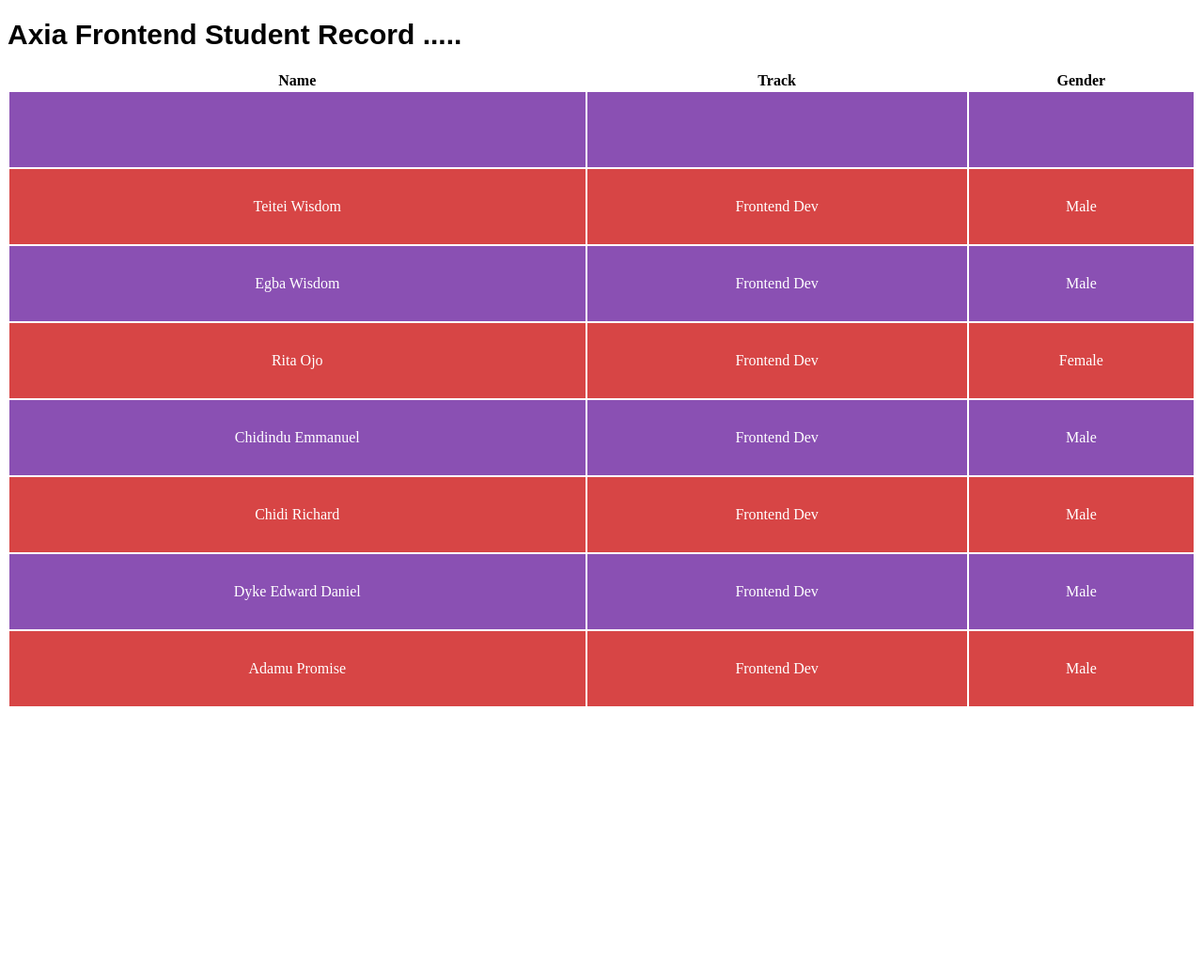
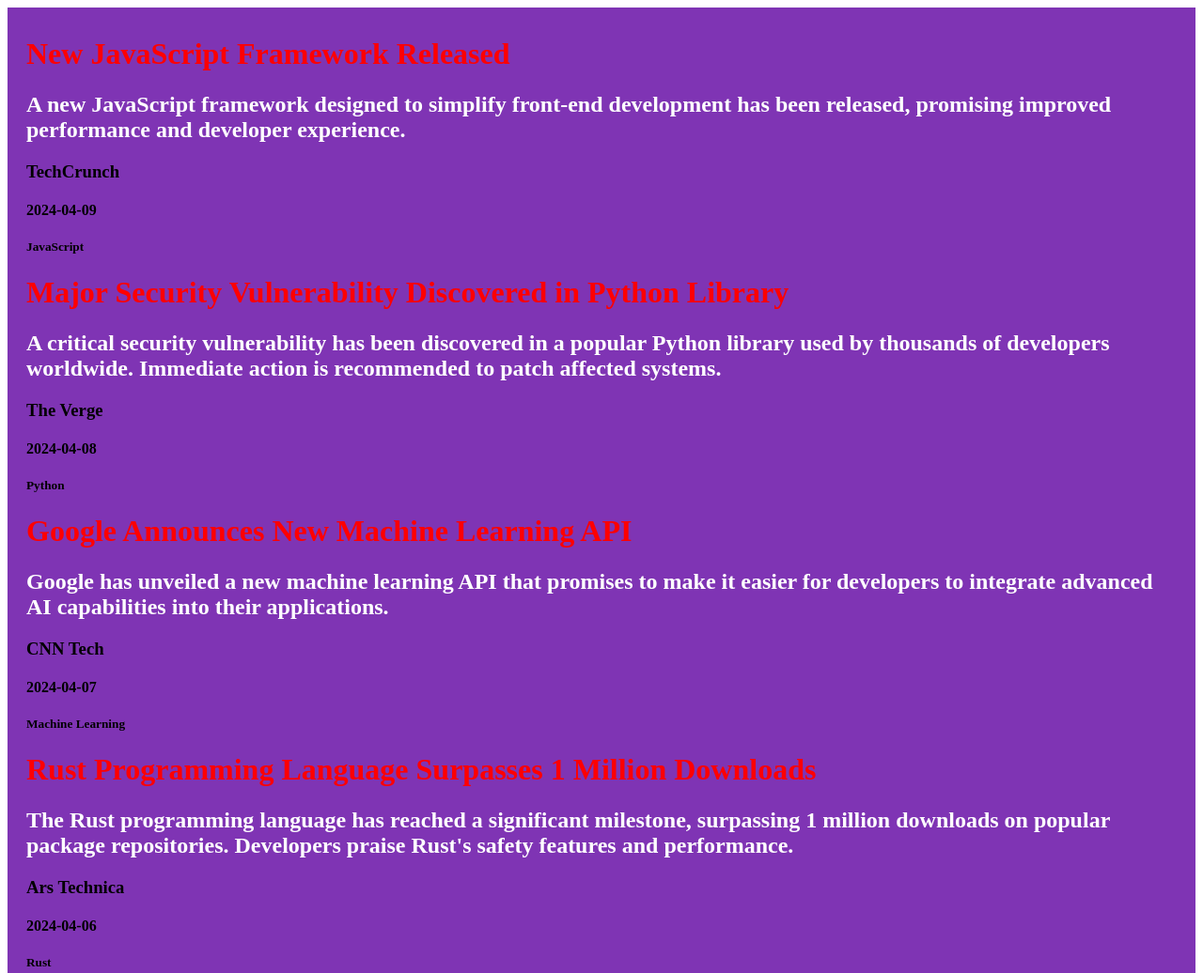
Before and after one commit to AntimonyIQ/friday-assignment, a plain HTML site: page anthony/teitei_wisdom/index.html in a window 1280 px wide. Shown: the top 1036 px of the page at 94% size. Before the commit the page ends 800 px from the top, so only its background shows below. Drawn offline with Linux system fonts and the light colour scheme.

Commit message:
updated the data file

```diff
--- a/anthony/teitei_wisdom/index.html
+++ b/anthony/teitei_wisdom/index.html
@@ -5,107 +5,105 @@
     <meta name="viewport" content="width=device-width, initial-scale=1.0">
     <title>Document</title>
 
-    <style>
-        body{
-            position: relative;
-        }
+    <link rel="stylesheet" href="style.css">
 
-        h1{
-            font-size: 30px;
-            font-family: Arial, Helvetica, sans-serif;
-        }
+</head>
 
-        .table{
-            width: 100%;
-
-        }
-
-#student_info tr:nth-child(odd){
-    background: rgb(138, 80, 179);
-  height: 10vh;
-    text-align: center;
-    color: white;
-}
-
-#student_info tr:nth-child(even){
-    background: rgb(215, 69, 69);
-    text-align: center;
-    height: 10vh;
-    color: #fff;
-
-}
-
-    </style>
-</head>
 <body>
 
-    <h1>Axia Frontend Student Record .....</h1>
+
+<div  class="news">
+    <div class="news_wrapper"  id="news_info">
+ </div>
+</div>
 
 
-    <table class="table">
-
-        <thead>
-            <tr  >
-                <th >Name</th>
-                <th>Track</th>
-                <th>Gender</th>
-            </tr>
-
-        </thead>
 
 
-<tbody id="student_info">
 
-    <tr class="up" >
-        <td class="down"></td>
-        <td class="down"></td>
-        <td class="down"></td>
-    </tr>
-
-</tbody >
-
-    </table>
 
 
 
 <script>
 
-    const tablebody = document.getElementById("student_info")
+    const newsbody = document.getElementById("news_info")
 
-const frontend__student =[
- {name:'Teitei Wisdom', track:'Frontend Dev ', gender: 'Male'},
- {name:'Egba Wisdom', track:'Frontend Dev ', gender: 'Male'},
- {name:'Rita Ojo', track:'Frontend Dev ', gender: 'Female'},
- {name:'Chidindu Emmanuel', track:'Frontend Dev', gender: 'Male'},
- {name:'Chidi Richard', track:'Frontend Dev ', gender: 'Male'},
- {name:'Dyke Edward Daniel', track:'Frontend Dev ', gender: 'Male'},
- {name:'Adamu Promise', track:'Frontend Dev ', gender: 'Male'},
-
-
+const news_data = [
+  {
+    title: "New JavaScript Framework Released",
+    description: "A new JavaScript framework designed to simplify front-end development has been released, promising improved performance and developer experience.",
+    source: "TechCrunch",
+    date: "2024-04-09",
+    category: "JavaScript"
+  },
+  {
+    title: "Major Security Vulnerability Discovered in Python Library",
+    description: "A critical security vulnerability has been discovered in a popular Python library used by thousands of developers worldwide. Immediate action is recommended to patch affected systems.",
+    source: "The Verge",
+    date: "2024-04-08",
+    category: "Python"
+  },
+  {
+    title: "Google Announces New Machine Learning API",
+    description: "Google has unveiled a new machine learning API that promises to make it easier for developers to integrate advanced AI capabilities into their applications.",
+    source: "CNN Tech",
+    date: "2024-04-07",
+    category: "Machine Learning"
+  },
+  {
+    title: "Rust Programming Language Surpasses 1 Million Downloads",
+    description: "The Rust programming language has reached a significant milestone, surpassing 1 million downloads on popular package repositories. Developers praise Rust's safety features and performance.",
+    source: "Ars Technica",
+    date: "2024-04-06",
+    category: "Rust"
+  },
+  {
+    title: "Apple Unveils New Swift Programming Language Features",
+    description: "At its annual developer conference, Apple has announced several new features and improvements to the Swift programming language, including enhanced concurrency support and performance optimizations.",
+    source: "The New York Times",
+    date: "2024-04-05",
+    category: "Swift"
+  }
 ]
 
 
-function renderFrontendStudent(frontend__student){
+function renderNewsData(news_data){
 
 
-    for (let i = 0; i < frontend__student.length; i++) {
-    const row = document.createElement('tr');
-     row.innerHTML =  '<td>' + frontend__student[i].name + '</td>' +
-                             '<td>' + frontend__student[i].track + '</td>' +
-                             '<td>' + frontend__student[i].gender + '</td>';
+    for (let i = 0; i < news_data.length; i++) {
 
-            tablebody.appendChild(row);
+        const newsItem = news_data[i];
+
+        newsContent  = document.createElement('div');
+
+
+        newsContent.innerHTML =
+        `<div>
+
+            <h1> ${newsItem.title} </h1>
+        <h2>${newsItem.description} </h2>
+          <h3> ${newsItem.source} </h3>
+          <h4> ${newsItem.date} </h4>
+          <h5> ${newsItem.category} </h5>
+
+        </div>`
+
+
+     newsbody.appendChild(newsContent);
+
+
     }
-
 
 }
 
 
 
-renderFrontendStudent(frontend__student);
+renderNewsData(news_data);
 
 </script>
 
 
 </body>
+
+
 </html>
--- /dev/null
+++ b/anthony/teitei_wisdom/style.css
@@ -0,0 +1,16 @@
+.news{
+    background: rgb(127, 52, 180);
+    padding: 10px;
+}
+.news_wrapper{
+    margin: 10px;
+    position: relative;
+}
+
+.news_wrapper  h1{
+    color: red;
+}
+
+.news_wrapper h2{
+    color: #fff;
+}
```
